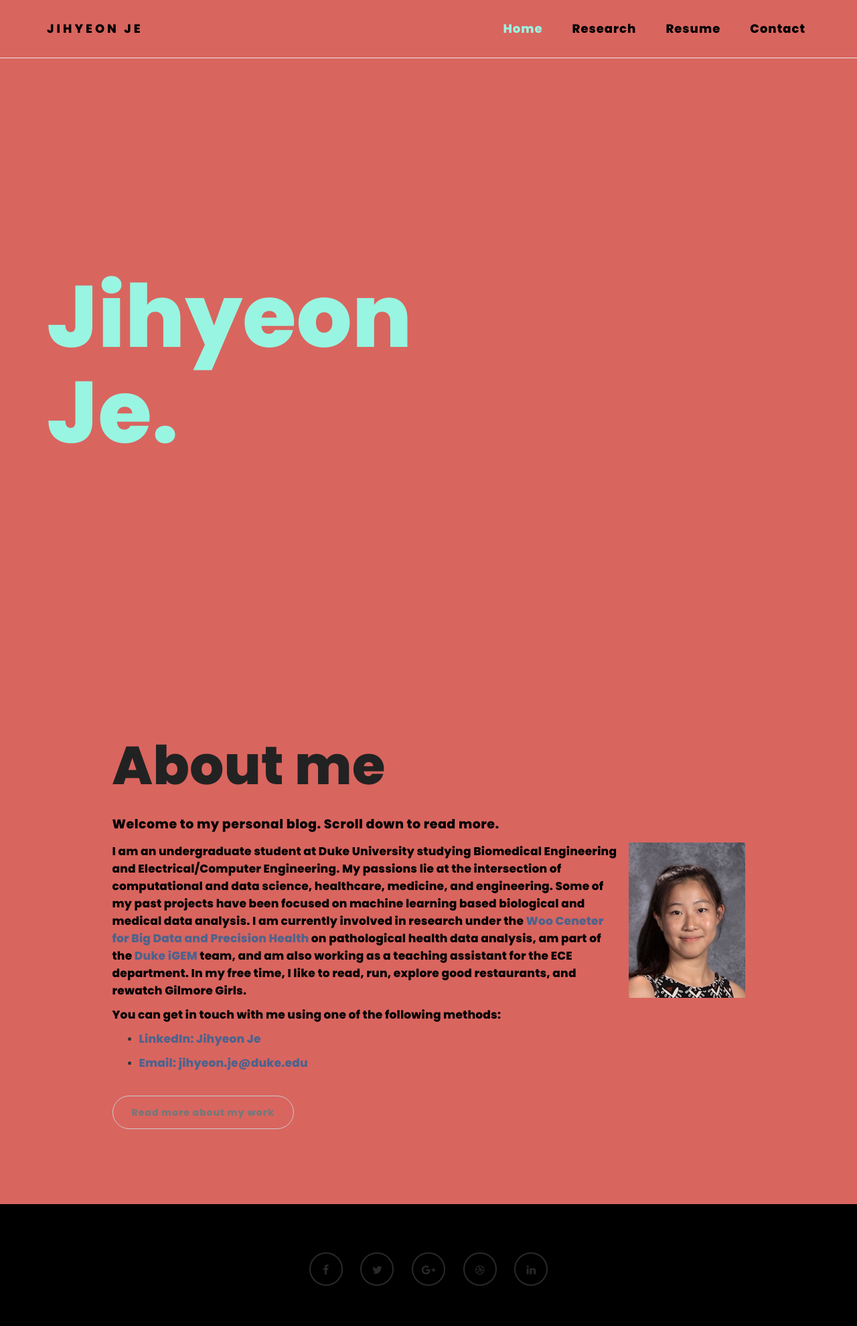
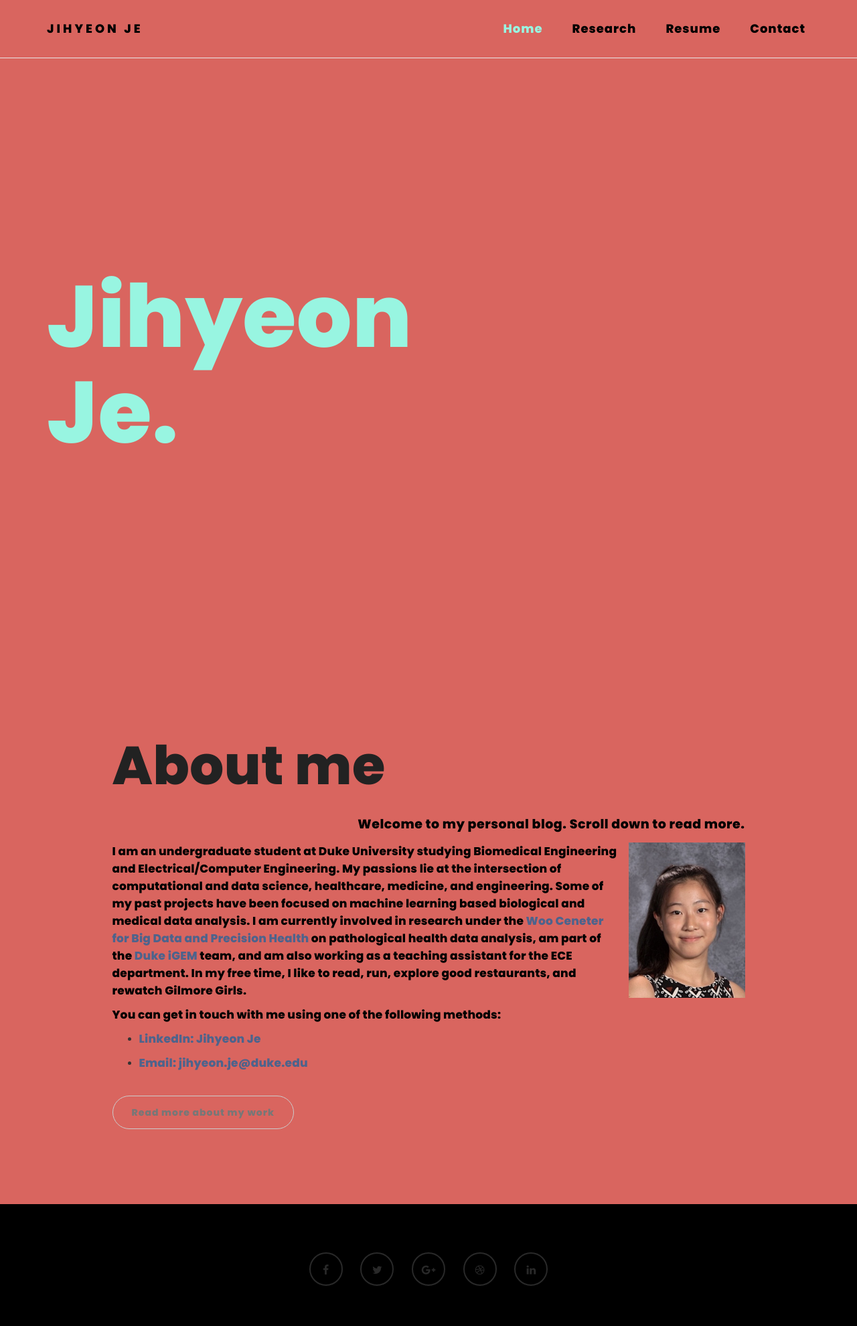
Before and after one commit to rpraka/JihyeonJe.com, a Jekyll site: the page index.html, which Jekyll copies as it is, in a window 1280 px wide. Shown: the whole page at 67% size. Built offline with Jekyll 4.4.1, drawn with Linux system fonts in a browser that asks for light colours.

Commit message:
Update style.css

```diff
--- a/css/style.css
+++ b/css/style.css
@@ -46,6 +46,7 @@
 }
 
 h3 {
+  text-align: right;
   color: #000000;
   font-weight: bold;
   font-size: 19px;
@@ -335,6 +336,10 @@
   color: #98f5e1;
 }
 
+#home h3 {
+  font-size: 50px;
+  color: #000000;
+}
 #home .btn {
   background: #d9655f;
   border: none;
```
